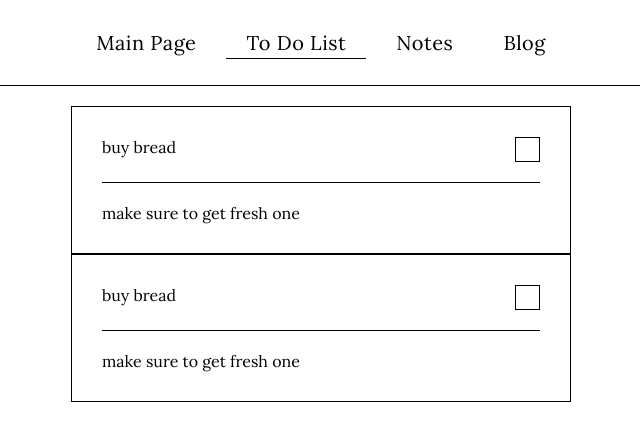
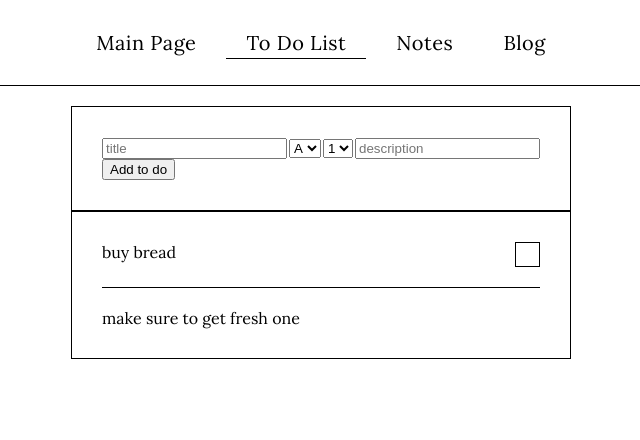
Before and after one commit to DeadBoyPiotrek/to-do-app, a Next.js app: page /to-do-list in a window 1280 px wide. Shown: the top 440 px of the page, without its empty margins (319-959 px from the left). Built offline with nearby package versions, Linux system fonts and the light colour scheme.

Commit message:
add form

```diff
--- a/components/AddToDoForm.js
+++ b/components/AddToDoForm.js
@@ -1,17 +1,54 @@
 import React from 'react';
-import styles from './ToDo.module.scss';
-function ToDo() {
+import styles from './AddToDoForm.module.scss';
+import { useForm } from 'react-hook-form';
+function AddToDoForm() {
+  const {
+    register,
+    handleSubmit,
+    formState: { errors },
+  } = useForm();
+
+  const onSubmit = data => {
+    console.log(data);
+  };
+
   return (
     <>
-      <div className={styles.container}>
-        <div className={styles.container_title}>buy bread</div>
-        <div className={styles.container_box}></div>
-        <div className={styles.container_description}>
-          make sure to get fresh one
+      <form onSubmit={handleSubmit(onSubmit)}>
+        <div className={styles.container}>
+          <div className={styles.container__title}>
+            <input
+              placeholder="title"
+              {...register('title', { required: true })}
+            ></input>
+          </div>
+          <div className={styles.container__importance}>
+            <select {...register('importance')}>
+              <option value="A">A</option>
+              <option value="B">B</option>
+              <option value="C">C</option>
+              <option value="D">D</option>
+            </select>
+          </div>
+          <div className={styles.container__importanceValue}>
+            <select {...register('importanceValue')}>
+              <option value="1">1</option>
+              <option value="2">2</option>
+              <option value="3">3</option>
+              <option value="5">5</option>
+            </select>
+          </div>
+          <div className={styles.container__description}>
+            <input
+              placeholder="description"
+              {...register('description', { required: true })}
+            ></input>
+          </div>
+          <button>Add to do</button>
         </div>
-      </div>
+      </form>
     </>
   );
 }
 
-export default ToDo;
+export default AddToDoForm;
--- a/components/AddToDoForm.module.scss
+++ b/components/AddToDoForm.module.scss
@@ -7,10 +7,9 @@
   border: 1px solid $secondaryColor;
   padding: 30px;
 
-  &_box {
-    border: 1px solid $secondaryColor;
-    width: 25px;
-    height: 25px;
+  &__importance {
+  }
+  &__importanceValue {
   }
   &_description {
     margin-top: 20px;
--- a/components/ToDo.js
+++ b/components/ToDo.js
@@ -3,9 +3,9 @@ function ToDo() {
   return (
     <>
       <div className={styles.container}>
-        <div className={styles.container_title}>buy bread</div>
-        <div className={styles.container_box}></div>
-        <div className={styles.container_description}>
+        <div className={styles.container__title}>buy bread</div>
+        <div className={styles.container__box}></div>
+        <div className={styles.container__description}>
           make sure to get fresh one
         </div>
       </div>
--- a/components/ToDo.module.scss
+++ b/components/ToDo.module.scss
@@ -7,15 +7,15 @@
   border: 1px solid $secondaryColor;
   padding: 30px;
 
-  &_box {
+  &__box {
     border: 1px solid $secondaryColor;
     width: 25px;
     height: 25px;
   }
-  &_description {
+
+  &__description {
     margin-top: 20px;
     word-wrap: break-word;
-    // background: red;
     width: 440px;
     border-top: 1px solid $secondaryColor;
     padding-top: 20px;
--- a/package.json
+++ b/package.json
@@ -11,6 +11,7 @@
     "next": "12.0.8",
     "react": "17.0.2",
     "react-dom": "17.0.2",
+    "react-hook-form": "^7.25.1",
     "sass": "^1.49.0"
   },
   "devDependencies": {
--- a/pages/api/hello.js
+++ /dev/null
@@ -1,5 +0,0 @@
-// Next.js API route support: https://nextjs.org/docs/api-routes/introduction
-
-export default function handler(req, res) {
-  res.status(200).json({ name: 'John Doe' })
-}
```
Also changed, not shown: 1 other file (tests, documents, lock files or other folders).
